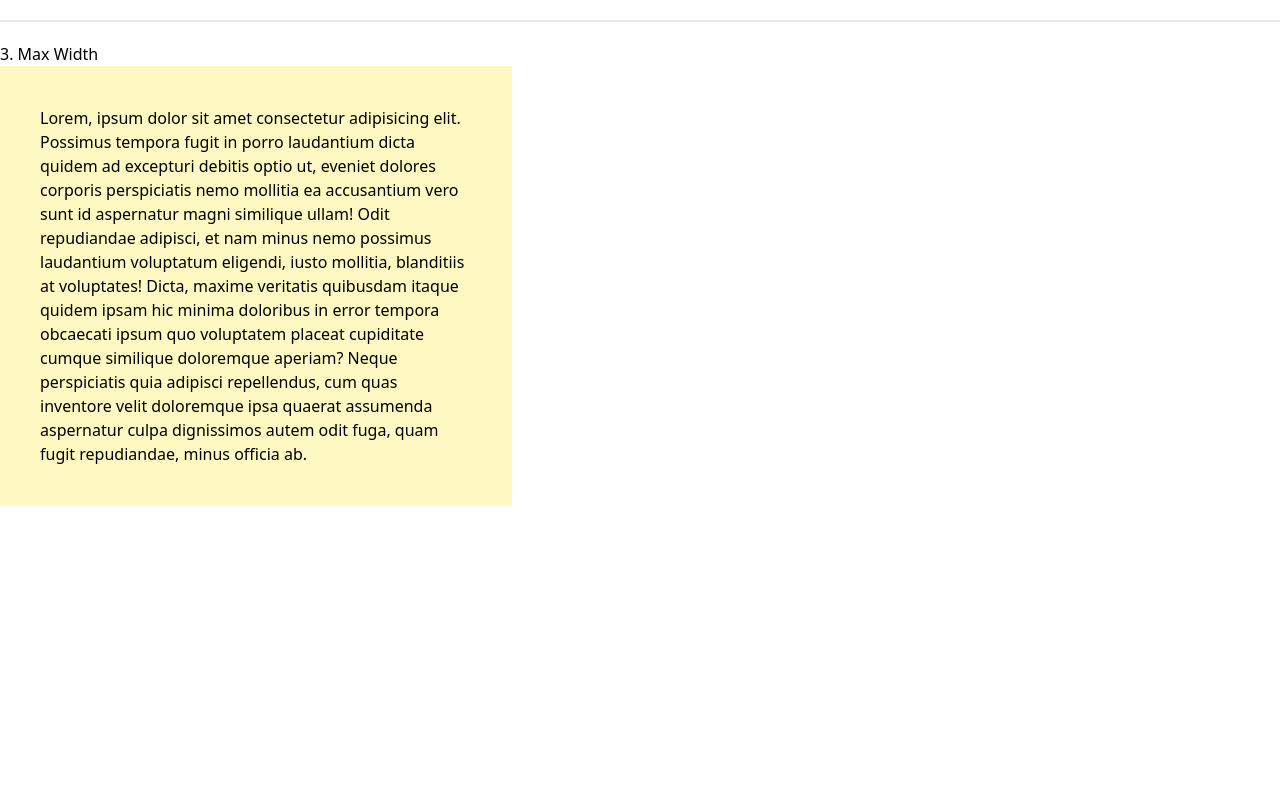
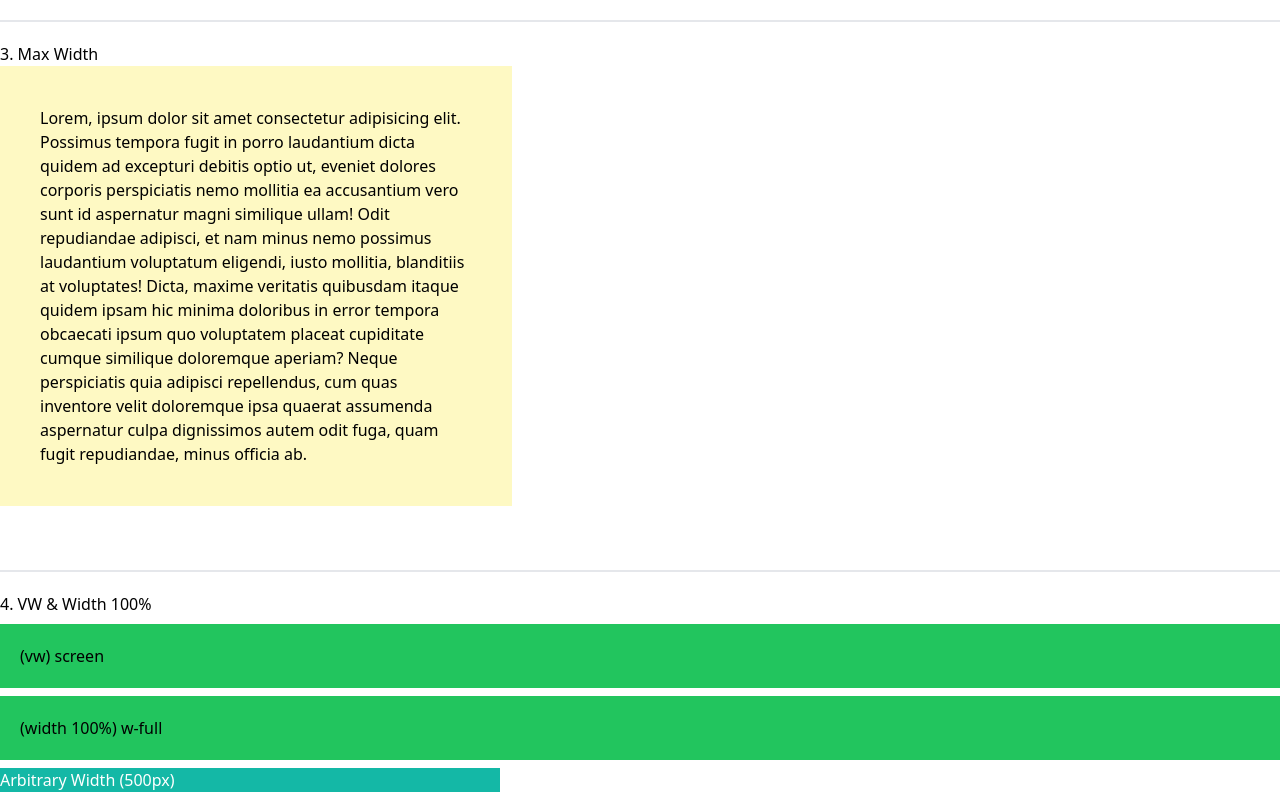
Before and after one commit to NirupamChakraborty/Tailwind_CSS, a plain HTML site: page index.html in a window 1280 px wide. Shown: the part 6074-6874 px from the top of the page. Before the commit the page ends 6620 px from the top, so only its background shows below. Drawn offline with nearby package versions, Linux system fonts and the light colour scheme.

Commit message:
TAILWIND CSS

```diff
--- a/index.html
+++ b/index.html
@@ -366,7 +366,7 @@
 
      <h1 class="mt-5">3. Max Width</h1>
      <div class="bg-yellow-100 p-10 mb-10 max-w-lg">
-        <!-- we can use lg, sm, 2xl, 3xl,5xl,  etc -->
+        <!-- we can use lg, sm, 2xl, full, 3xl,5xl etc -->
         Lorem, ipsum dolor sit amet consectetur adipisicing elit. Possimus tempora fugit in porro laudantium dicta quidem ad excepturi debitis optio ut, eveniet dolores corporis perspiciatis nemo mollitia ea accusantium vero sunt id aspernatur magni similique ullam! Odit repudiandae adipisci, et nam minus nemo possimus laudantium voluptatum eligendi, iusto mollitia, blanditiis at voluptates! Dicta, maxime veritatis quibusdam itaque quidem ipsam hic minima doloribus in error tempora obcaecati ipsum quo voluptatem placeat cupiditate cumque similique doloremque aperiam? Neque perspiciatis quia adipisci repellendus, cum quas inventore velit doloremque ipsa quaerat assumenda aspernatur culpa dignissimos autem odit fuga, quam fugit repudiandae, minus officia ab.
 
      </div>
@@ -374,6 +374,21 @@
 
 
 
+     <br>
+     <hr>
+     <hr>
+
+
+     <h1 class="mt-5">4. VW & Width 100% </h1>
+     <div class="bg-green-500 my-2 p-5 w-screen">(vw) screen</div>
+     <div class="bg-green-500 my-2 p-5 w-fill">(width 100%) w-full</div>
+
+     <!-- ARBITRARY WIDTH -->
+
+
+     <div class="bg-teal-500 text-white my-2 w-[500px]">Arbitrary Width (500px) </div>
+
+
 
 
 </body>
```
